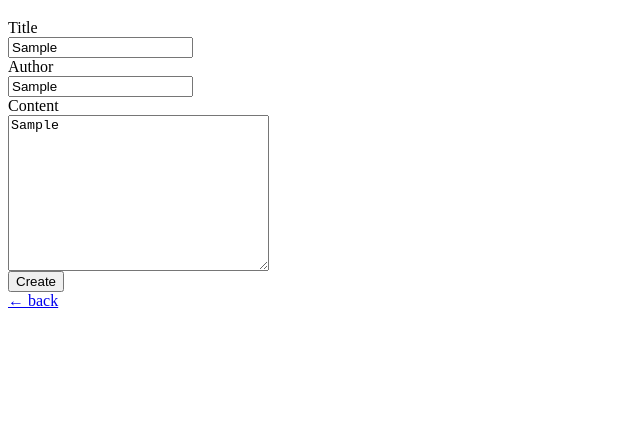
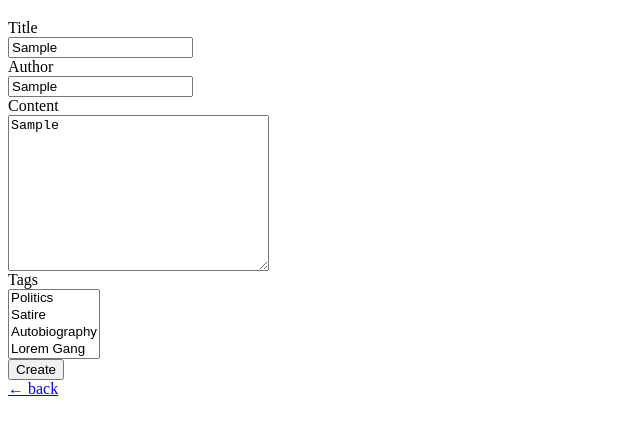
Before and after one commit to bellen01/Blogg-gruppuppgift, a plain HTML site: page blog-client-template/admin/create-post.html in a window 1280 px wide. Both pictures are taken after typing "Sample", "Sample", "Sample" into the empty fields and a click on the input "Create". Shown: the part 87-522 px from the top of the page, without its empty margins (0-640 px from the left). Drawn offline with Linux system fonts and the light colour scheme; no server answers.

Commit message:
Created validation function and tags for select

```diff
--- a/blog-client-template/admin/create-post.html
+++ b/blog-client-template/admin/create-post.html
@@ -25,14 +25,14 @@
             <textarea name="content" id="content" cols="30" rows="10"></textarea><br>
 
             <!-- För vg -->
-            <!-- <label for="tags">Tags</label><br>
-            <select name="tags" id="tags" size="5" multiple>
+            <label for="tags">Tags</label><br>
+            <select name="tags" id="tags" size="4" multiple>
+                <!-- <option value=""></option>
                 <option value=""></option>
                 <option value=""></option>
                 <option value=""></option>
-                <option value=""></option>
-                <option value=""></option>
-            </select><br> -->
+                <option value=""></option> -->
+            </select><br>
 
             <input type="submit" id="create-btn" value="Create"><br>
             <a href="index.html">&#x2190; back</a>
--- a/blog-client-template/admin/css/style.css
+++ b/blog-client-template/admin/css/style.css
@@ -1,3 +0,0 @@
-* {
-    box-sizing: border-box;
-}
--- a/blog-client-template/admin/js/create-post.js
+++ b/blog-client-template/admin/js/create-post.js
@@ -6,31 +6,65 @@ let title = document.getElementById('title');
 let author = document.getElementById('author');
 let content = document.getElementById('content');
 let displayErrorMessage = document.getElementById('error-messages');
+let tagsSelect = document.getElementById('tags');
 
 function isStringEmpty(text) {
     return text.trim() === '';
 }
+let errorMessage = '';
+function errorMessages(titleValue, authorValue, contentValue) {
+    if (isStringEmpty(titleValue)) {
+        errorMessage += 'Title is required<br>';
+    }
+    if (isStringEmpty(authorValue)) {
+        errorMessage += 'Author is required<br>';
+    }
+    if (isStringEmpty(contentValue)) {
+        errorMessage += 'Content is required<br>';
+    }
+}
+
+let tags = ["Politics", "Satire", "Autobiography", "Lorem Gang"];
+let tagsHTML = '';
+//bryt ut till funktion
+for (let tag of tags) {
+
+    tagsHTML += `
+    <option value="${tag}">${tag}</option>`
+}
+document.getElementById('tags').innerHTML = tagsHTML;
+
 
 function createPostEvent() {
     let form = document.getElementById('create-post-form');
     form.addEventListener('submit', async function (e) {
         e.preventDefault();
+        //bryt ut
         displayErrorMessage.innerHTML = '';
-        let errorMessage = '';
-        if (isStringEmpty(title.value)) {
-            errorMessage += 'Title is required<br>';
-        }
-        if (isStringEmpty(author.value)) {
-            errorMessage += 'Author is required<br>';
-        }
-        if (isStringEmpty(content.value)) {
-            errorMessage += 'Content is required<br>';
-        }
+        errorMessage = '';
+        errorMessages(title.value, author.value, content.value);
         if (errorMessage != '') {
             displayErrorMessage.innerHTML = errorMessage;
             return;
         }
 
+        // let errorMessage = '';
+        // if (isStringEmpty(title.value)) {
+        //     errorMessage += 'Title is required<br>';
+        // }
+        // if (isStringEmpty(author.value)) {
+        //     errorMessage += 'Author is required<br>';
+        // }
+        // if (isStringEmpty(content.value)) {
+        //     errorMessage += 'Content is required<br>';
+        // }
+
+        // if (errorMessage != '') {
+        //     displayErrorMessage.innerHTML = errorMessage;
+        //     return;
+        // }
+
+        //bryt ut
         let formData = new FormData(form);
         formDataObject = {
             "title": formData.get('title'),
@@ -46,7 +80,7 @@ function createPostEvent() {
                 },
                 body: JSON.stringify(formDataObject),
             })
-            // location.replace('index.html');
+            location.replace('index.html');
         } catch (error) {
             console.log(error);
         }
```
